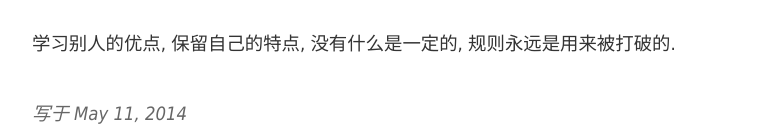
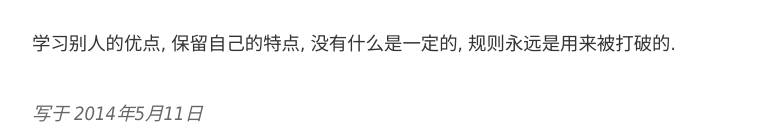
Before and after one commit to kwopera/kwopera.github.io, a Jekyll site: the page built from _posts/2014-05-11-notes-on-complete-preparation-1.md, in a window 1280 px wide and 900 px high, scrolled down 4937 px. Shown: the part 758-897 px from the top of the window, without its empty margins (248-1030 px from the left). Built offline with Jekyll 4.4.1, drawn with Linux system fonts in a browser that asks for light colours; some of the changed lines change nothing that is shown.

Commit message:
中文日期

```diff
--- a/_layouts/post.html
+++ b/_layouts/post.html
@@ -10,7 +10,7 @@ layout: default
     </div>
 
     <div class="date">
-        写于 {{ page.date | date: "%B %e, %Y" }}
+        写于 {{ page.date | date: "%Y年%-m月%-d日" }}
     </div>
 
 </article>
```
